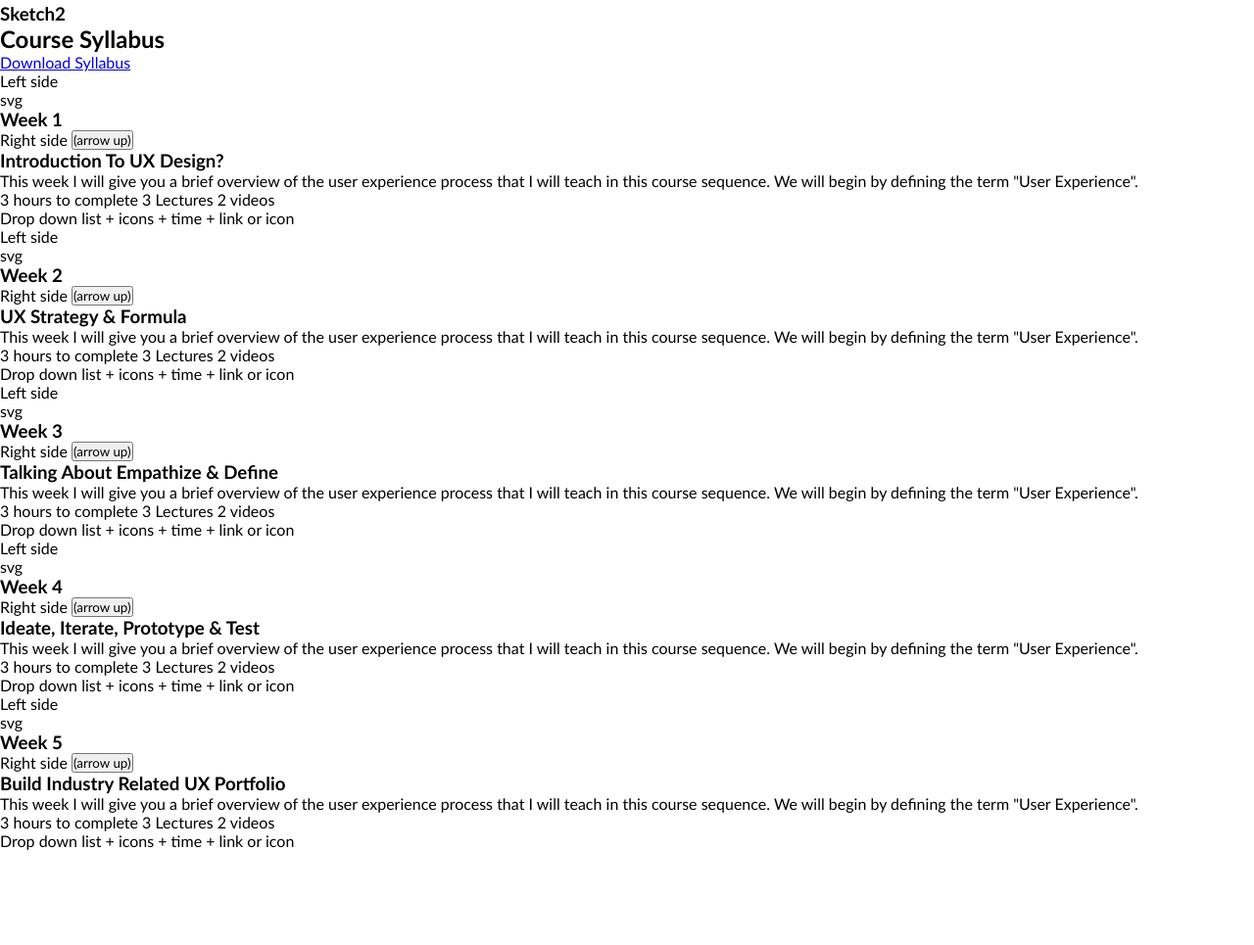
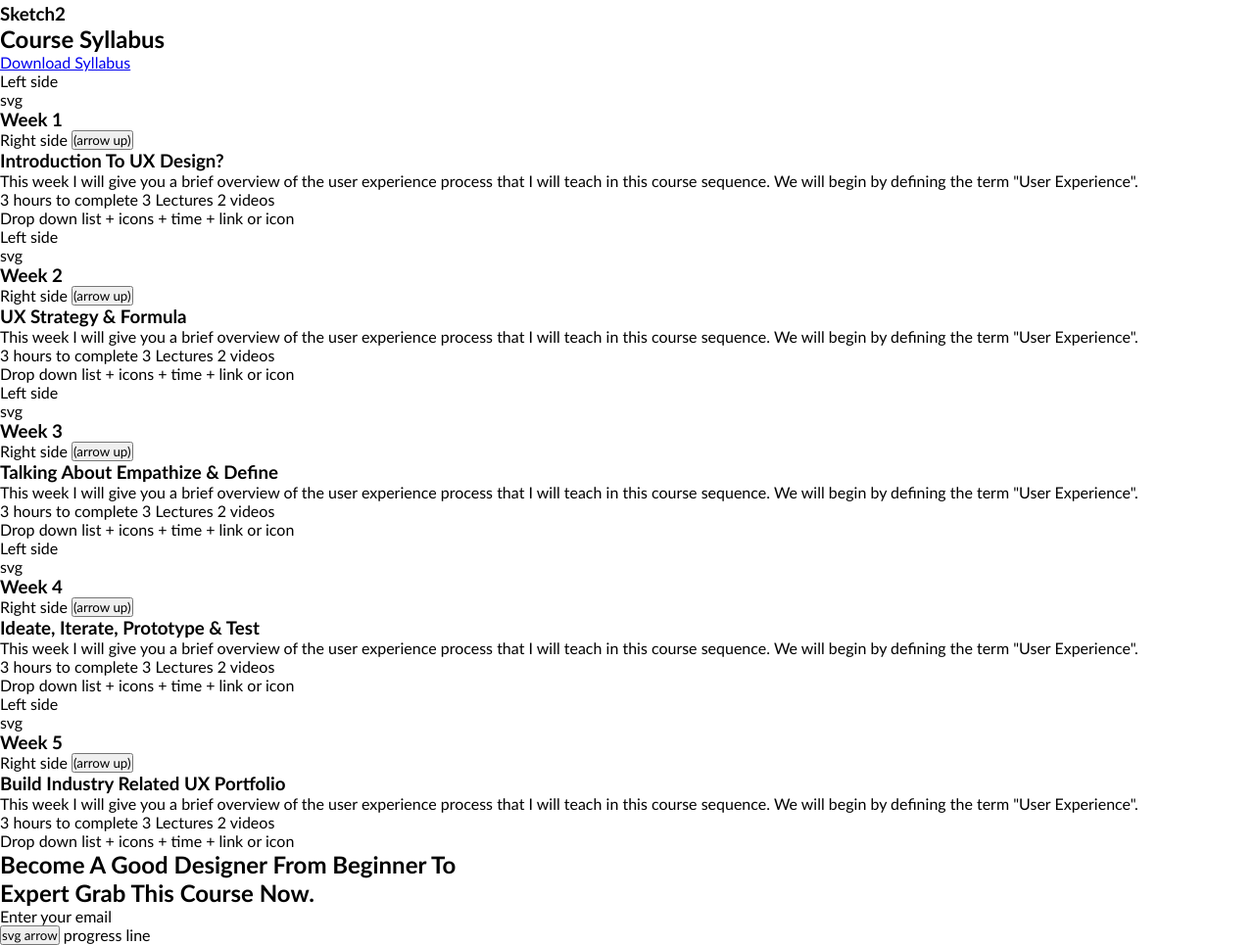
Before and after one commit to front-end-by-rimantas/27-grupe-portfolio-docland, a website: page index.html in a window 1280 px wide. Shown: the part 736-1701 px from the top of the page at 98% size. Before the commit the page ends 1604 px from the top, so only its background shows below. Drawn offline with Linux system fonts and the light colour scheme.

Commit message:
Contact form HTML

```diff
--- a/index.html
+++ b/index.html
@@ -247,7 +247,16 @@
     <!-- Student reviews start -->
     <!-- Student reviews end -->
 
+
     <!-- Enrol form start -->
+
+    <div>
+        <h2>Become A Good Designer From Beginner To <br> Expert Grab This Course Now.</h2>
+        <form>Enter your email</form>
+        <button>svg arrow</button>
+        <span>progress line</span>
+    </div>
+
     <!-- Enrol form end -->
 
     <!-- Course instructor start -->
```
